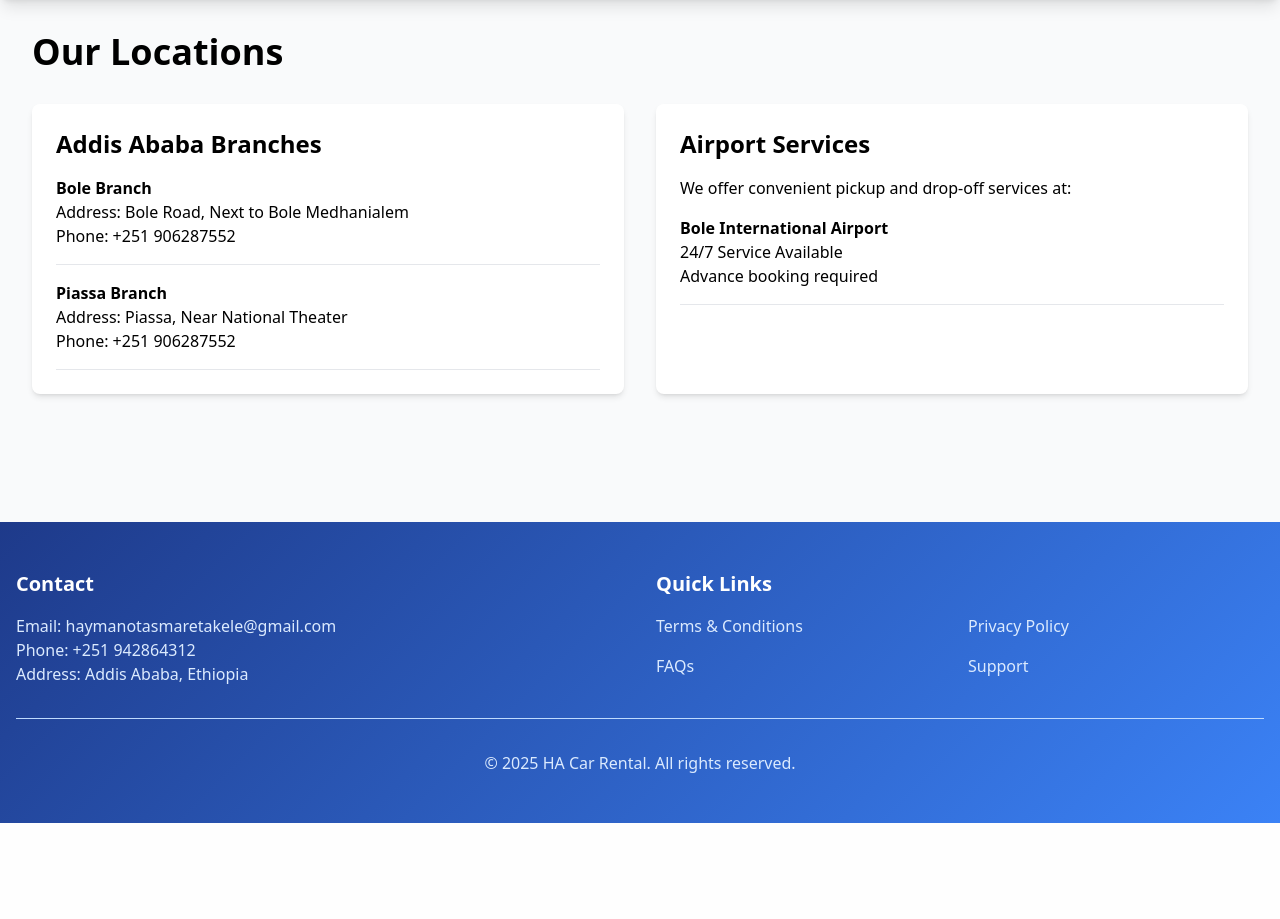
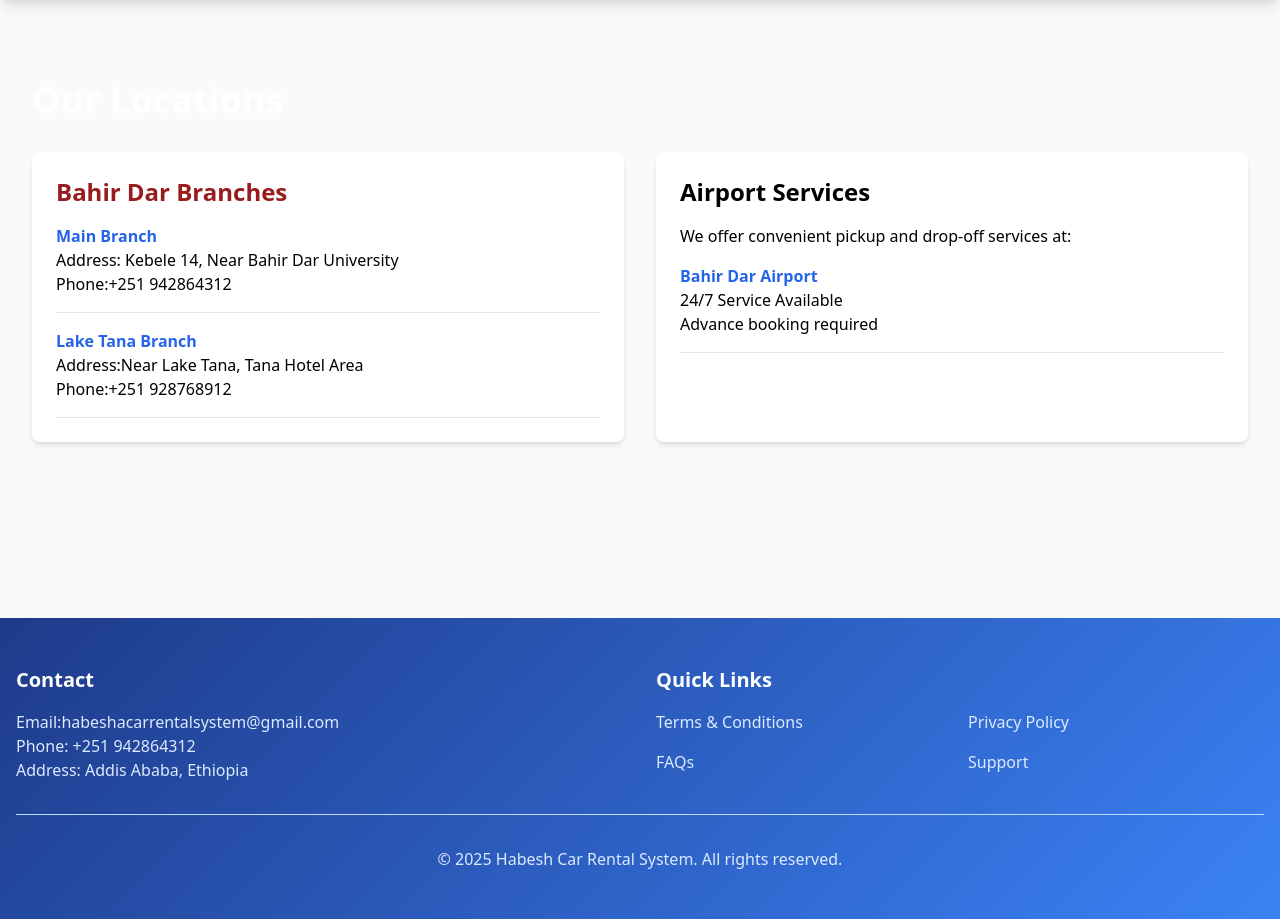
Before and after one commit to practicmakesperfact/Car-rental-system, a Django app: page /location/ in a window 1280 px wide. Shown: the part 64-983 px from the top of the page. Before the commit the page ends 887 px from the top, so only its background shows below. Run offline with Django 5.2, Linux system fonts and the light colour scheme; some libraries are stand-ins or nearby versions.

Commit message:
update locations

```diff
--- a/rental/admin.py
+++ b/rental/admin.py
@@ -26,7 +26,7 @@ class BookingAdmin(admin.ModelAdmin):
         list_filter = ('status','payment_status')
         actions = ['mark_as_completed']
 
-
+        # for email notification
         def mark_as_completed(self, request, queryset):
             for booking in queryset:
                 if booking.status != "Completed" and booking.payment_status == "Paid":
--- a/rental/templates/rental/base.html
+++ b/rental/templates/rental/base.html
@@ -188,7 +188,7 @@
             <div class="grid grid-cols-1 md:grid-cols-2 gap-8" data-aos="fade-up">
                 <div>
                     <h3 class="text-xl font-bold mb-4">Contact</h3>
-                    <p class="text-blue-100">Email: haymanotasmaretakele@gmail.com</p>
+                    <p class="text-blue-100">Email:habeshacarrentalsystem@gmail.com</p>
                     <p class="text-blue-100">Phone: +251 942864312</p>
                     <p class="text-blue-100">Address: Addis Ababa, Ethiopia</p>
                 </div>
@@ -204,7 +204,7 @@
             </div>
             <hr class="my-8 border-t border-blue-200">
             <div class="text-center mt-8 text-blue-100">
-                <p>&copy; 2025 HA Car Rental. All rights reserved.</p>
+                <p>&copy; 2025 Habesh Car Rental System. All rights reserved.</p>
             </div>
         </div>
     </footer>
--- a/rental/templates/rental/locations.html
+++ b/rental/templates/rental/locations.html
@@ -1,21 +1,22 @@
 {% extends 'rental/base.html' %}
+{% load static %}
+{% block content %}
 
-{% block content %}
-<div class="container mx-auto px-4" data-aos="fade-up">
-    <h1 class="text-4xl font-bold mb-8">Our Locations</h1>
+<div class="container mx-auto px-4 py-12 relative z-20" data-aos="fade-up">
+    <h1 class="text-4xl font-bold mb-8 text-white">Our Locations</h1>
     <div class="grid md:grid-cols-2 gap-8">
         <div class="bg-white p-6 rounded-lg shadow-md">
-            <h2 class="text-2xl font-semibold mb-4">Addis Ababa Branches</h2>
+            <h2 class="text-2xl font-semibold mb-4 text-red-800">Bahir Dar Branches</h2>
             <div class="space-y-4">
                 <div class="border-b pb-4">
-                    <h3 class="font-semibold">Bole Branch</h3>
-                    <p>Address: Bole Road, Next to Bole Medhanialem</p>
-                    <p>Phone: +251 906287552</p>
+                    <h3 class="font-semibold text-blue-600">Main Branch</h3>
+                    <p>Address: Kebele 14, Near Bahir Dar University</p>
+                    <p>Phone:+251 942864312</p>
                 </div>
                 <div class="border-b pb-4">
-                    <h3 class="font-semibold">Piassa Branch</h3>
-                    <p>Address: Piassa, Near National Theater</p>
-                    <p>Phone: +251 906287552</p>
+                    <h3 class="font-semibold text-blue-600">Lake Tana Branch</h3>
+                    <p>Address:Near Lake Tana, Tana Hotel Area</p>
+                    <p>Phone:+251 928768912</p>
                 </div>
             </div>
         </div>
@@ -24,7 +25,7 @@
             <p class="mb-4">We offer convenient pickup and drop-off services at:</p>
             <div class="space-y-4">
                 <div class="border-b pb-4">
-                    <h3 class="font-semibold">Bole International Airport</h3>
+                    <h3 class="font-semibold text-blue-600">Bahir Dar Airport</h3>
                     <p>24/7 Service Available</p>
                     <p>Advance booking required</p>
                 </div>
```
